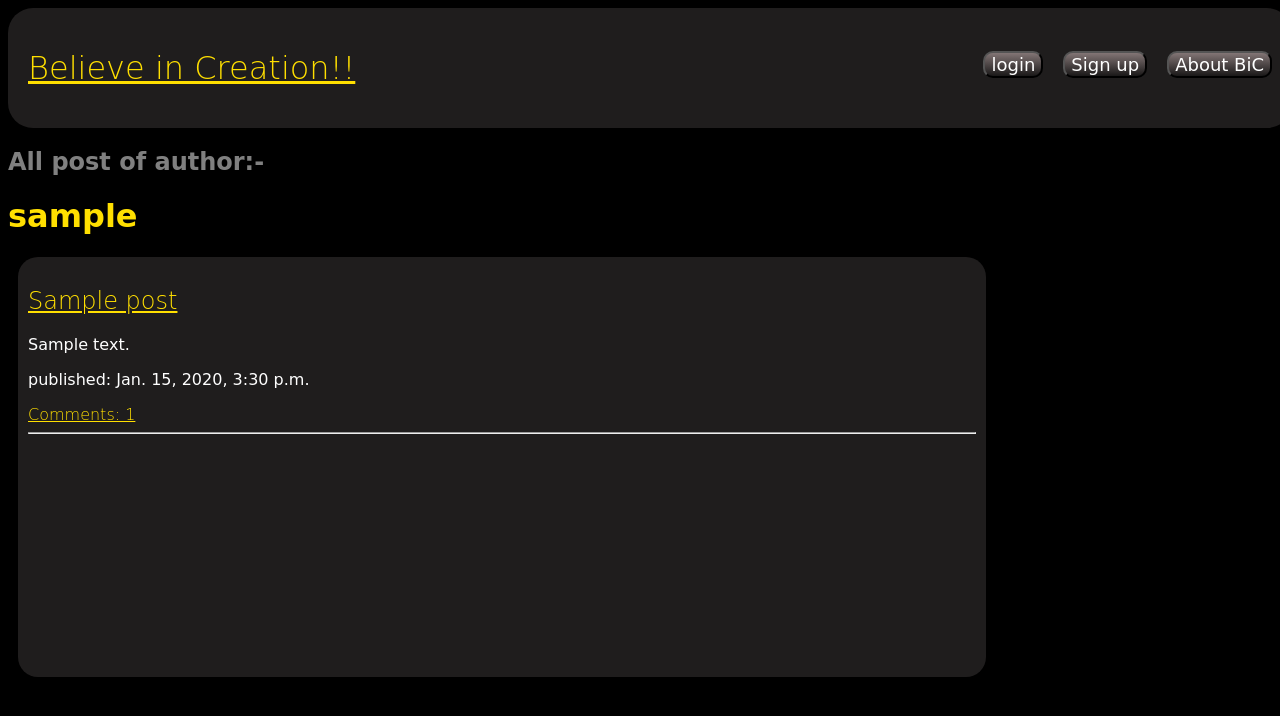
After one commit to wolfy00/bic, a Django app: page /author_detail/1/ in a window 1280 px wide. The commit adds this page. Shown: the top 716 px of the page. Run offline with Django 3.2, Linux system fonts and the light colour scheme; tables that the repository leaves empty hold one stand-in row (values such as "Sample post").

Commit message:
added author separe posts

```diff
--- a/blog/models.py
+++ b/blog/models.py
@@ -1,6 +1,7 @@
 from django.conf import settings
 from django.db import models
 from django.utils import timezone
+
 
 
 class Post(models.Model):
--- a/blog/static/css/blog.css
+++ b/blog/static/css/blog.css
@@ -5,6 +5,7 @@
     height:100px;
     padding:10px 10px 10px 10px;
     border-radius:25px;
+    margin-right:10px;
 }
 
 a {
@@ -49,8 +50,8 @@ body{
 
 
 .post{
+
     background-color:#1f1d1d;
-
     height:400px;
     overflow:auto;
     width:75%;
@@ -110,3 +111,13 @@ body{
     padding:10px 10px 10px 10px;
     color:#FFDF00;
 }
+
+.bic{
+    border:1px groove white ;
+    background-color:#1f1d1d;
+    margin-right:0px;
+    text-align:center;
+    height:100%;
+    font-size:large;
+    color:#FFDF00;
+}
--- /dev/null
+++ b/blog/templates/blog/author_detail.html
@@ -0,0 +1,19 @@
+{% extends 'blog/base.html' %}
+
+{% block content %}
+<h2 style="color:grey;">All post of author:-</h2>
+<h1 style="color:#FFDF00;">{{post.author}}</h1>
+
+      {% for p in posts %}
+            {% if post.author == p.author %}
+
+                    <div class="post">
+                 <h2><a href="{% url 'post_detail' pk=post.pk %}">{{ p.title }}</a></h2>
+                    <p>{{ post.text|linebreaksbr }}</p>
+                     <p>published: {{ p.published_date }}</p>
+                     <a href="{% url 'post_detail' pk=post.pk %}">Comments: {{ p.approved_comments.count }}</a><br>
+                        <hr>
+                </div>
+                {% endif %}
+                 {% endfor %}
+{% endblock %}
--- a/blog/templates/blog/base.html
+++ b/blog/templates/blog/base.html
@@ -13,7 +13,7 @@
 <body>
     <div class="page-header">
         <h1><a href="/">Believe in Creation!!</a></h1>
-        <a href="{% url 'about_admin'%}"><button class="btn">About Admin</button></a>
+        <a href="{% url 'about_bic'%}"><button class="btn">About BiC</button></a>
          {% if user.is_authenticated %}
         <a href="{% url 'post_new' %}" ><button class="btn">+</button></a>
         <a href="{% url 'post_draft_list' %}" <button class="btn" >Edit</button></a>
--- a/blog/templates/blog/post_list.html
+++ b/blog/templates/blog/post_list.html
@@ -4,8 +4,10 @@
 <div class="post-area">
             {% for post in posts %}
                     <div class="post">
-                 <h2><a href="{% url 'post_detail' pk=post.pk %}">{{ post.title }}</a></h2>
-                    <p>{{ post.text|linebreaksbr }}</p>
+                 <h2 style="font-size:25px;"><a href="{% url 'post_detail' pk=post.pk %}">{{ post.title }}</a></h2>
+                        <h2 style="margin-left:20px;font-size:20px;">author:- <a href="{% url 'author_detail' pk=post.pk %}">{{post.author}}</a></h2>
+
+                     <p>{{ post.text|linebreaksbr }}</p>
                      <p>published: {{ post.published_date }}</p>
                      <a href="{% url 'post_detail' pk=post.pk %}">Comments: {{ post.approved_comments.count }}</a><br>
                         <hr>
--- a/blog/urls.py
+++ b/blog/urls.py
@@ -6,7 +6,7 @@ urlpatterns = [
     path('post/<int:pk>/', views.post_detail, name='post_detail'),
     path('post/new/', views.post_new, name='post_new'),
     path('post/<int:pk>/edit/', views.post_edit, name='post_edit'),
-    path('aboutadmin/', views.about_admin, name='about_admin'),
+    path('about_bic/', views.about_bic, name='about_bic'),
     path('drafts/', views.post_draft_list, name='post_draft_list'),
     path('post/<pk>/publish/', views.post_publish, name='post_publish'),
     path('post/<pk>/remove/', views.post_remove, name='post_remove'),
@@ -14,4 +14,5 @@ urlpatterns = [
     path('comment/<int:pk>/approve/', views.comment_approve, name='comment_approve'),
     path('comment/<int:pk>/remove/', views.comment_remove, name='comment_remove'),
     path('signup/', views.sign_up, name='sign_up'),
+    path('author_detail/<int:pk>/', views.author_detail, name='author_detail'),
 ]
--- a/blog/views.py
+++ b/blog/views.py
@@ -45,8 +45,8 @@ def post_edit(request, pk):
     return render(request, 'blog/post_edit.html', {'form': form})
 
 
-def about_admin(request):
-    return render(request,'blog/about_admin.html',{})
+def about_bic(request):
+    return render(request, 'blog/about_bic.html', {})
 
 @login_required
 def post_draft_list(request):
@@ -101,4 +101,11 @@ def sign_up(request):
         password = form.cleaned_data.get('password1')
         user = authenticate(username=username, password=password)
         return redirect('login')
-    return render(request, 'sign_up.html', {'form': form})
+    return render(request, 'blog/sign_up.html', {'form': form})
+
+
+def author_detail(request, pk):
+    post = get_object_or_404(Post, pk=pk)
+    posts = Post.objects.filter(published_date__lte=timezone.now()).order_by('published_date')
+
+    return render(request, 'blog/author_detail.html', {'posts': posts, 'post': post})
```
Also changed, not shown: blog/templates/blog/about_admin.html (deleted, +0 -19 lines), blog/templates/blog/about_bic.html (added, +21 -0 lines), blog/templates/blog/sign_up.html (renamed from blog/templates/sign_up.html).
